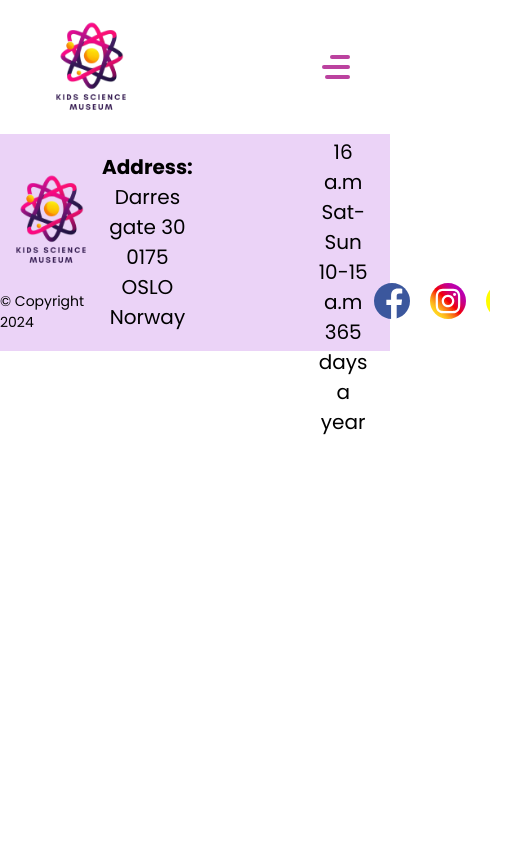
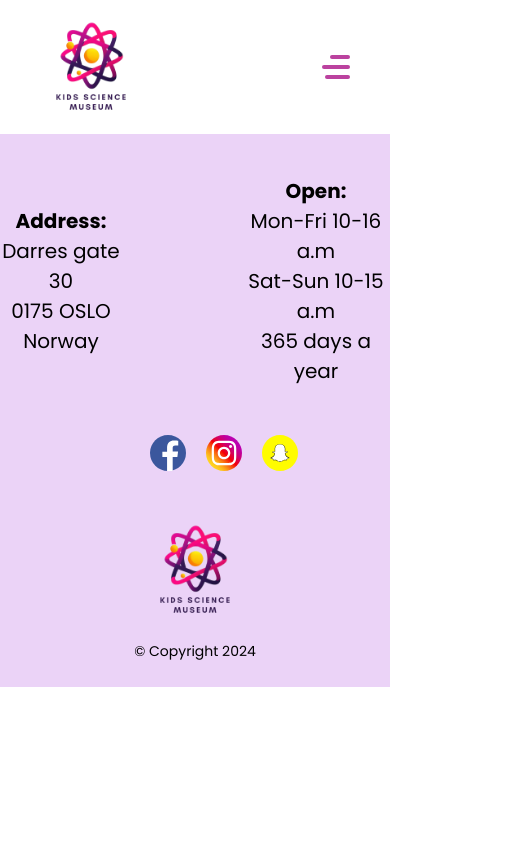
Before and after one commit to LineSvensen/semester-project, a plain HTML site: page index.html in a window 390 px wide. Shown: the whole page, 522 px wide, since content can reach past the window. Drawn offline with Linux system fonts and the light colour scheme.

Commit message:
media done for dektop and tablet. next step media under 450

```diff
--- a/css/styles.css
+++ b/css/styles.css
@@ -198,7 +198,7 @@ footer {
 }
 
 /* Small (xxs) SCREENS UNDER THIS WIDTH */
-@media (max-width: 587px) {
+@media (max-width: 450px) {
 
     .header {
         width: 100%;
@@ -213,6 +213,54 @@ footer {
 /* Small (xs) */
 @media (max-width: 820px) {
 
+
+    footer {
+        width: 100%;
+    }
+
+    .main-footer {
+        display: grid;
+        width: 100%;
+        height: 553px;
+        background-color: var(--footer-color);
+        grid-template-areas: 'top''middle''bottom';
+    }
+
+    .logo-and-copyright {
+        display: flex;
+        flex-direction: column;
+        align-content: center;
+        align-items: center;
+        grid-area: bottom;
+    }
+
+    .logo-and-copyright img {
+
+    }
+
+    .logo-and-copyright p {
+        font-size: 14px;
+    }
+
+    .footer-text {
+        display: flex;
+        flex-direction: row;
+        font-size: 20px;
+        text-align: center;
+        align-items: center;
+        grid-area: top;
+    }
+
+    .so-media-icons {
+        padding: 0 150px 0 150px;
+        grid-area: middle;
+
+    }
+
+    .so-media-icons img {
+        width: 36px;
+        height: 36px;
+    }
 
 }
 
```
